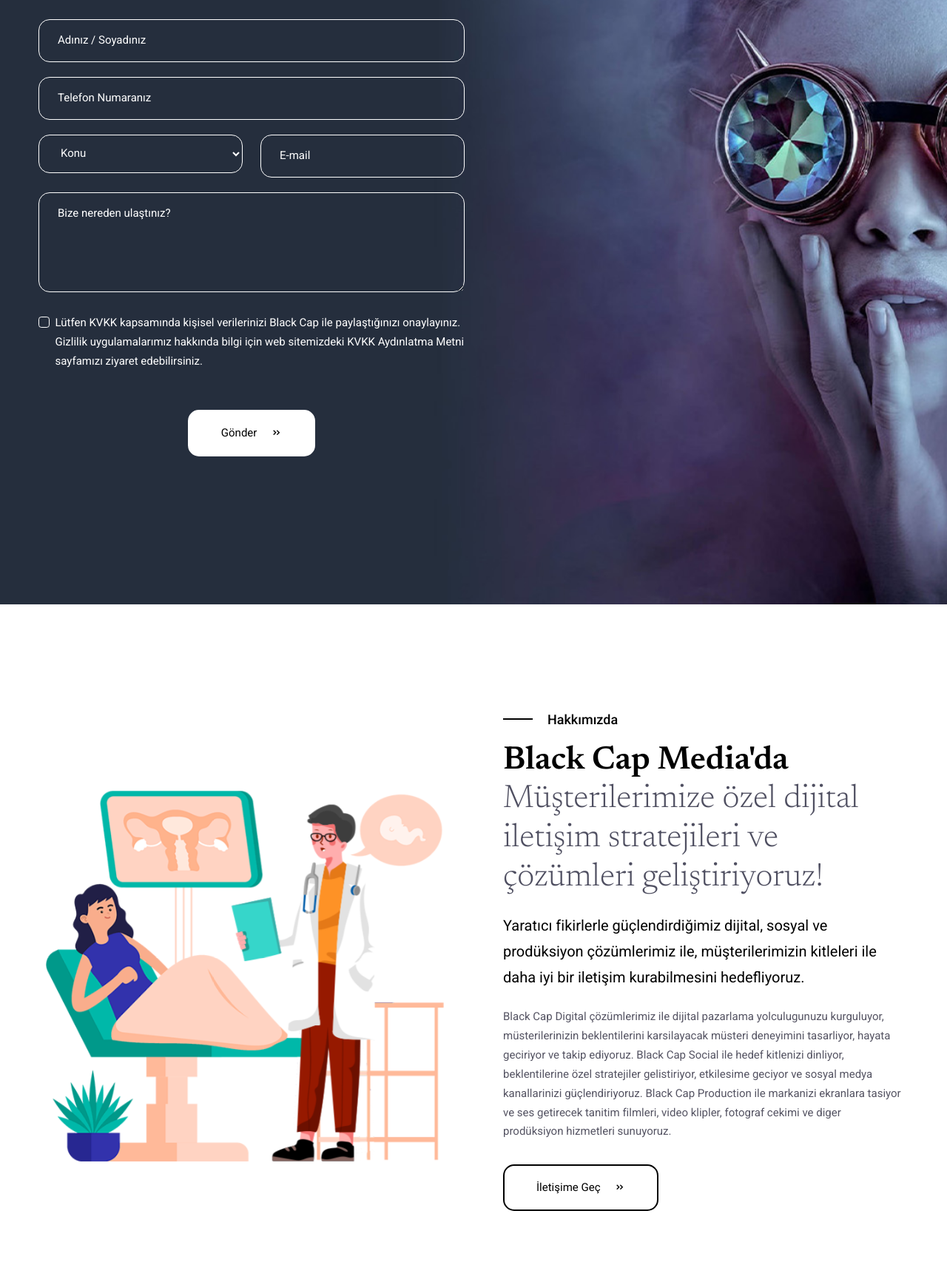
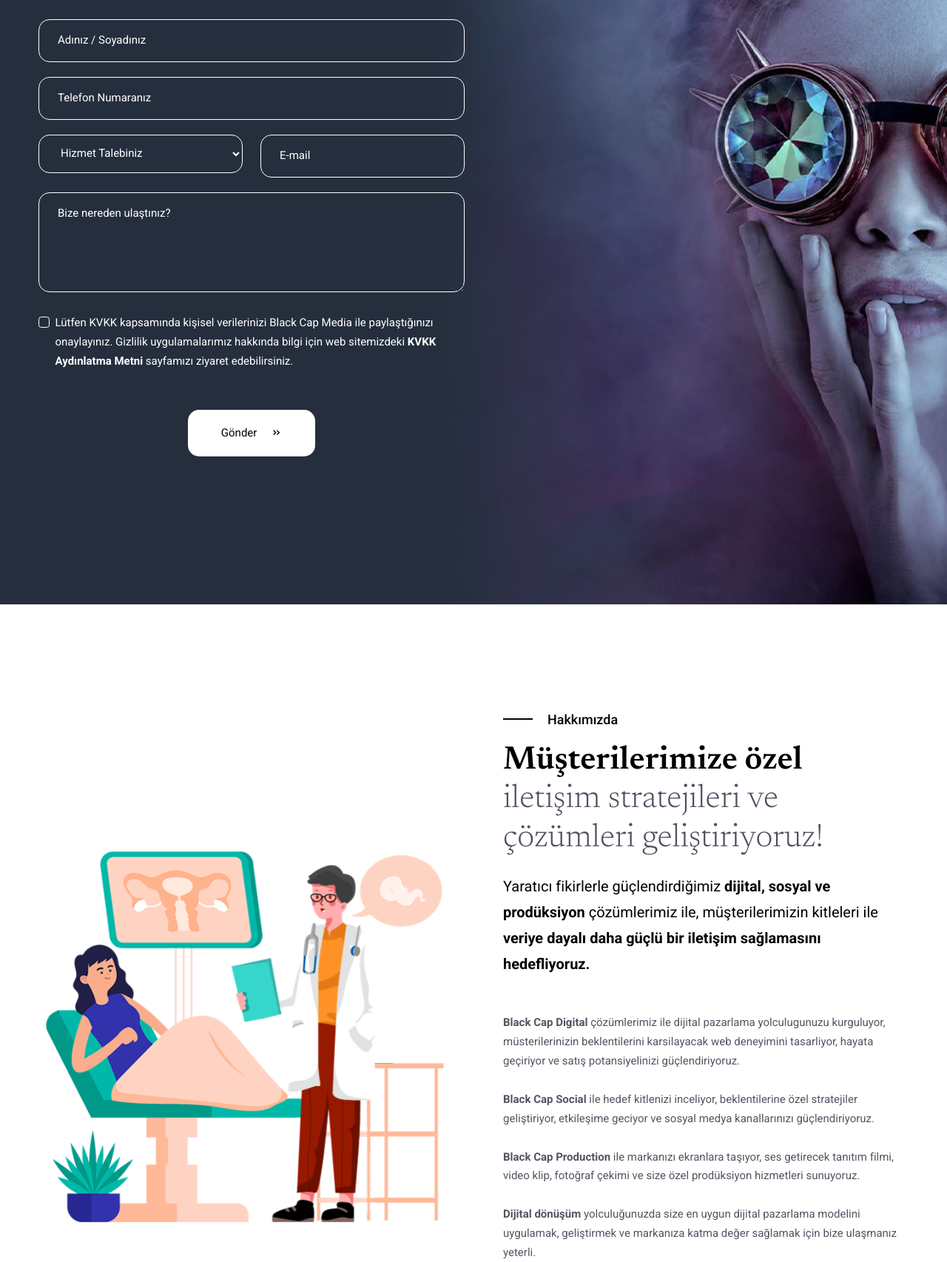
Before and after one commit to kkutayozgun/blackcaplp, a Django app: page /tr/ in a window 1280 px wide; the page is wider, and only the part inside the window is pictured. Shown: the part 349-2055 px from the top of that part at 74% size. Run offline with Django 3.2, Linux system fonts and the light colour scheme; data that the repository does not hold is empty; parts of the project's set-up code (start-up, migrations or seed data) failed here and were passed over; some libraries are stand-ins or nearby versions.

Commit message:
sunucu guncellemeler

```diff
--- a/templates/components/aboutus.html
+++ b/templates/components/aboutus.html
@@ -17,26 +17,31 @@
                         <div class="secton-content">
                             <span class="section-tag">{% trans "Hakkımızda" %}</span>
                             <h2 class="section-title">
-                                <span class="title-bold">{% trans "Black Cap Media'da" %}</span>
-                                <span class="title-normal">{% trans "Müşterilerimize özel dijital iletişim stratejileri ve çözümleri geliştiriyoruz!" %}</span>
+                                <span class="title-bold">{% trans "Müşterilerimize özel" %}</span>
+                                <span class="title-normal">{% trans "iletişim stratejileri ve çözümleri geliştiriyoruz!" %}</span>
                             </h2>
                         </div>
                         <h5>
                             {% blocktrans trimmed %}
-                                Yaratıcı fikirlerle güçlendirdiğimiz dijital, sosyal ve prodüksiyon çözümlerimiz ile,
-                                müşterilerimizin kitleleri ile daha iyi bir iletişim kurabilmesini hedefliyoruz.
+                                Yaratıcı fikirlerle güçlendirdiğimiz <b>dijital, sosyal ve prodüksiyon</b> çözümlerimiz ile,
+                                müşterilerimizin kitleleri ile <b>veriye dayalı daha güçlü bir iletişim sağlamasını hedefliyoruz.</b>
                             {% endblocktrans %}
                         </h5>
                         <p>
                             {% blocktrans trimmed %}
-                                Black Cap Digital çözümlerimiz ile dijital pazarlama yolculugunuzu kurguluyor,
-                                müsterilerinizin beklentilerini karsilayacak müsteri deneyimini tasarliyor, hayata
-                                geciriyor ve takip ediyoruz. Black Cap Social ile hedef kitlenizi dinliyor,
+                                <br><b>Black Cap Digital</b> çözümlerimiz ile dijital pazarlama yolculugunuzu kurguluyor,
+                                müsterilerinizin beklentilerini karsilayacak web deneyimini tasarliyor, hayata geçiriyor ve satış potansiyelinizi güçlendiriyoruz.<br />
+
+<br><b>Black Cap Social</b> ile hedef kitlenizi inceliyor,
                                 beklentilerine
-                                özel stratejiler gelistiriyor, etkilesime geciyor ve sosyal medya kanallarinizi
-                                güçlendiriyoruz. Black Cap Production ile markanizi ekranlara tasiyor ve ses
-                                getirecek tanitim filmleri, video klipler, fotograf cekimi ve diger prodüksiyon
-                                hizmetleri sunuyoruz.
+                                özel stratejiler geliştiriyor, etkileşime geciyor ve sosyal medya kanallarınızı
+                                güçlendiriyoruz.<br />
+
+<br><b>Black Cap Production</b> ile markanızı ekranlara taşıyor, ses
+                                getirecek tanıtım filmi, video klip, fotoğraf çekimi ve size özel prodüksiyon
+                                hizmetleri sunuyoruz.<br />
+
+ <br><b>Dijital dönüşüm</b> yolculuğunuzda size en uygun dijital pazarlama modelini uygulamak, geliştirmek ve markanıza katma değer sağlamak için bize ulaşmanız yeterli.<br />
                             {% endblocktrans %}
                         </p>
                         <a href="{% url 'home' %}#contact"
--- a/templates/components/contact-section.html
+++ b/templates/components/contact-section.html
@@ -13,9 +13,7 @@
                     </h3>
                     <p class="text">
                         {% blocktrans trimmed %}
-                            Annelik yolculuğunuz boyunca merak ettikleriniz, bebeğinizin doğum öncesi, doğum
-                            esnasındaki sağlığı ve çok daha fazlası hakkında bilgi almak için bize
-                            ulaşabilirsiniz.
+                           Dijital pazarlama yolculuğunuzu planlamak, dijital varlıklarınızı ve hedef kitle etkileşiminizi güçlendirmek için bize ulaşın, size özel çözümü birlikte değerlendirelim!
                         {% endblocktrans %}
                     </p>
                     <a href="{% include 'variables/whatsapp_link.html' %}"
--- a/templates/components/contact_form.html
+++ b/templates/components/contact_form.html
@@ -29,11 +29,17 @@
                 <!-- Start From Group SingleI tem  -->
                 <div class="default-form-group-single-item border-white">
                     <select name="contact-topic" required>
-                        <option value="">{% trans 'Konu' %}</option>
+                        <option value="">{% trans 'Hizmet Talebiniz' %}</option>
                         <option value="Dijital Danışmanlık">{% trans 'Dijital Danışmanlık' %}</option>
-                        <option value="Web Geliştirme">{% trans 'Web Geliştirme' %}</option>
-                        <option value="Sosyal Medya">{% trans 'Sosyal Medya' %}</option>
-                        <option value="Prodüksiyon">{% trans 'Prodüksiyon' %}</option>
+                        <option value="Kampanya">{% trans 'Kampanya Yönetimi' %}</option>
+                        <option value="Web Geliştirme">{% trans 'Web Tasarım' %}</option>
+                        <option value="E-ticaret">{% trans 'E-Ticaret' %}</option>
+                        <option value="SEO">{% trans 'SEO' %}</option>
+                        <option value="Google Ads">{% trans 'Google Ads' %}</option>
+                        <option value="Sosyal Medya">{% trans 'Sosyal Medya Yönetimi' %}</option>
+                        <option value="Prodüksiyon">{% trans 'Prodüksiyon Hizmetleri' %}</option>
+                        <option value="Prodüksiyon">{% trans 'Kurumsal Tanıtım Filmi' %}</option>
+                        <option value="Prodüksiyon">{% trans 'Fotoğraf Çekimi' %}</option>
                     </select>
                 </div>
                 <!-- End From Group SingleItem  -->
@@ -58,11 +64,11 @@
                         <input type="checkbox" name="kvkkk" required class="form-check-input border-white">
                         <label class="form-check-label text-white text-start">
                             {% blocktrans trimmed %}
-                                Lütfen KVKK kapsamında kişisel verilerinizi Black Cap ile paylaştığınızı
+                                Lütfen KVKK kapsamında kişisel verilerinizi Black Cap Media ile paylaştığınızı
                                 onaylayınız.
                                 Gizlilik uygulamalarımız hakkında bilgi için web sitemizdeki
                                 <a class="text-white" href="https://theblackcapmedia.com/aydinlatma-metni/"
-                                   target="_blank">KVKK Aydınlatma Metni</a> sayfamızı
+                                   target="_blank"><b>KVKK Aydınlatma Metni</b></a> sayfamızı
                                 ziyaret edebilirsiniz.
                             {% endblocktrans %}
                         </label>
--- a/templates/components/dijital.html
+++ b/templates/components/dijital.html
@@ -28,7 +28,7 @@
                                             <h5 class="title">
                                                 <a href="">{{ dijital.text|safe }}</a>
                                             </h5>
-                                            <a href="#" class="btn btn-sm btn-light-blue">{% trans "Detaylı Bilgi Al" %}
+                                            <a href="#" class="btn btn-sm btn-light-blue">{% trans "Fiyat Al" %}
                                                 <i
                                                         class="icofont-double-right"></i></a>
                                         </div>
@@ -55,14 +55,19 @@
                         </h2>
                         <p>
                             {% blocktrans trimmed %}
-                                Black Cap Media'da zamanımızın çoğunu değişken dijital pazarlama
+                                <br><b>Black Cap Media</b>'da zamanımızın çoğunu değişken dijital pazarlama
                                 algoritmalarını, sosyal medya trendlerini ve prodüksiyon tekniklerini
-                                kesfetmek ile geçiriyoruz. Güncel platform ve teknolojilere uyum
+                                kesfetmek ile geçiriyoruz.<br />
+
+<br><b>Güncel platform ve teknolojilere</b> uyum
                                 sağlayarak edindiğimiz tüm bu bilgileri gerçeklestireceğimiz yeni
-                                projelerde uyguluyoruz. Farklı yetkinliklere sahip ekibimiz ile
+                                projelerde uyguluyoruz.<br />
+
+<br><b>Farklı yetkinliklere sahip ekibimiz</b> ile
                                 müşterilerimizin beklentilerinin ötesinde değer yaratabilmek için B2B
                                 (işletmeden-işletmeye) ve B2C (işletmeden-tüketiciye) odaklı çözümler
-                                sunuyoruz.
+                                sunuyoruz.<br />
+<br><b>Dijital pazarlama yolculuğunuzda</b> işletmenize en uygun modeli belirlemek için <b>bize ulaşın!</b><br />
                             {% endblocktrans %}
                         </p>
                     </div>
--- a/templates/components/footer.html
+++ b/templates/components/footer.html
@@ -39,7 +39,6 @@
                                 <li><a href="{{ home_url }}#solutions">{% trans "Çözümlerimiz" %}</a></li>
                                 <li><a href="{{ home_url }}#dijital">{% trans "Dijital" %}</a></li>
                                 <li><a href="{{ home_url }}#our-services">{% trans "Hizmetlerimiz" %}</a></li>
-                                <li><a href="{{ home_url }}#references">{% trans "Referanslarımız" %}</a></li>
                                 <li><a href="https://theblackcapmedia.com/">theblackcapmedia.com</a></li>
                                 <li><a href="https://theblackcapmedia.com/aydinlatma-metni/"
                                        target="_blank">{% trans "KVKK Aydınlatma Metni" %}</a></li>
@@ -117,7 +116,7 @@
             <div class="row">
                 <div class="col-12">
                     <p class="copyright-text text-center">
-                        Site <i class="icofont-heart mark-color"></i> by
+                        Site by
                         <a target="_blank" rel="noopener" href="https://theblackcapmedia.com/" class="company-site">
                             Black Cap Media </a>
                     </p>
--- a/templates/components/our-solutions.html
+++ b/templates/components/our-solutions.html
@@ -11,8 +11,8 @@
                     <div class="secton-content">
                         <span class="section-tag">{% trans "Çözümlerimiz" %}</span>
                         <h2 class="section-title">
-                            <span class="title-bold">"{% trans "Marka yönetimi" %}</span>
-                            <span class="title-normal">{% trans 'müşterilerinize nasıl seslendiğiniz ile ilgilidir!' %}"</span>
+                            <span class="title-bold">"{% trans "Dijital yolculuğunuzda" %}</span>
+                            <span class="title-normal">{% trans 'yanınızda yer alıyor, beklentilerinize özel dijital pazarlama çözümleri tasarlıyoruz ' %}"</span>
                         </h2>
                         <a href="{% url 'home' %}#contact"
                            class="btn btn-lg btn-default-outline btn-animate icon-space-left">
@@ -47,7 +47,7 @@
                                     <div class="icon-image"><img
                                             src="{% static 'assets/images/icons/blackcapsapka.png' %}"
                                             alt=""></div>
-                                    <div class="text">{% trans "Web Geliştirme" %}</div>
+                                    <div class="text">{% trans "Web Tasarım" %}</div>
                                 </a>
                             </li>
                             <!-- End Single Service List -->
--- a/templates/components/references.html
+++ b/templates/components/references.html
@@ -14,9 +14,9 @@
                     <div class="secton-content section-shape text-center">
                         <span class="section-tag">{% trans "Referanslarımız" %}</span>
                         <h2 class="section-title">
-                            <span class="title-bold">{% trans "Black Cap Media" %}</span>
+                            <span class="title-bold">{% trans "Neler Yaptık?" %}</span>
                             <br>
-                            <span class="title-normal">{% trans "Dijital - Sosyal & Prodüksiyon Referansları" %}</span>
+                            <span class="title-normal">{% trans "Referanslarımızdan Bazıları" %}</span>
                         </h2>
                     </div>
                     <!-- End Section Content -->
```
Also changed, not shown: 2 other files.
